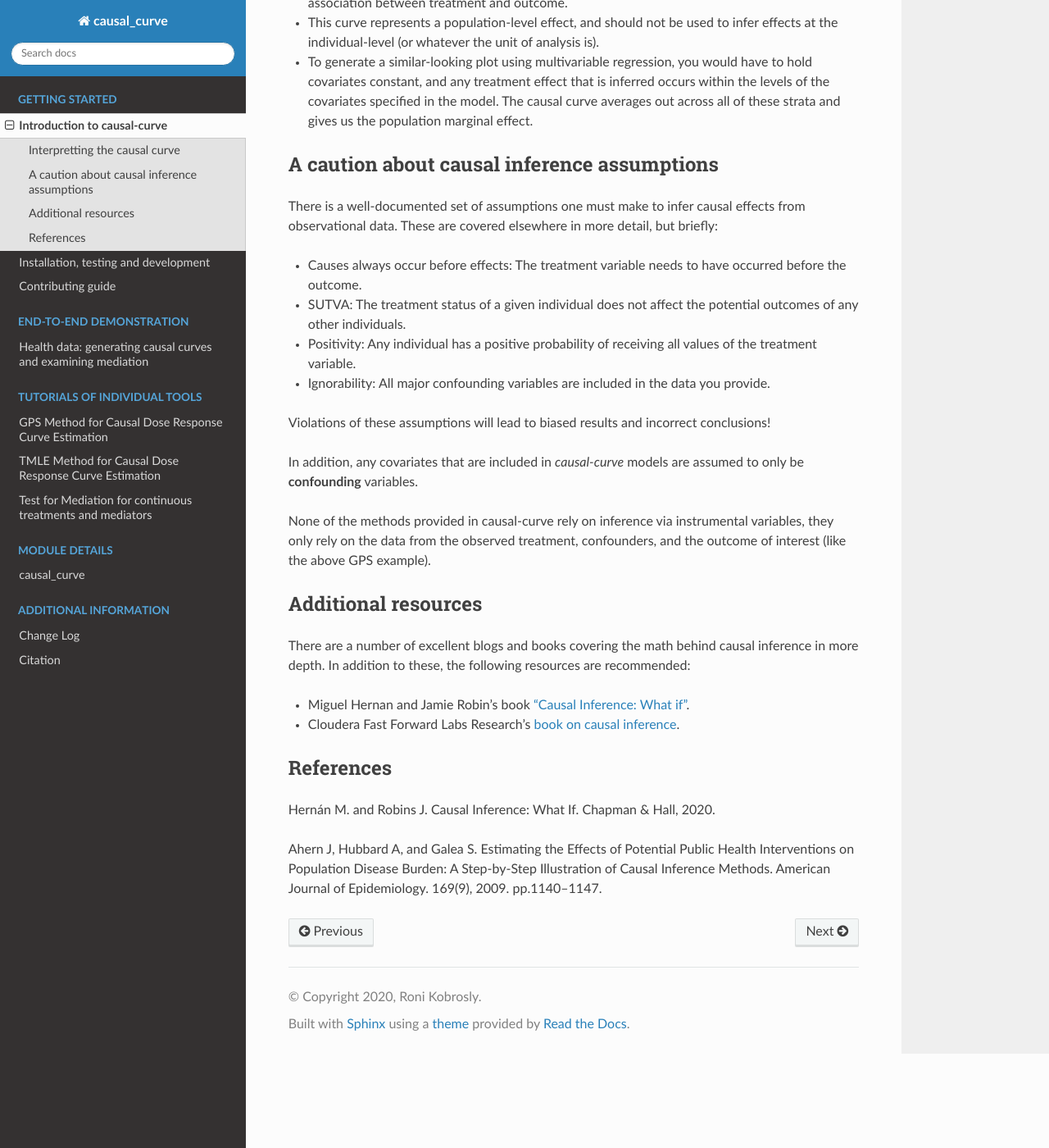
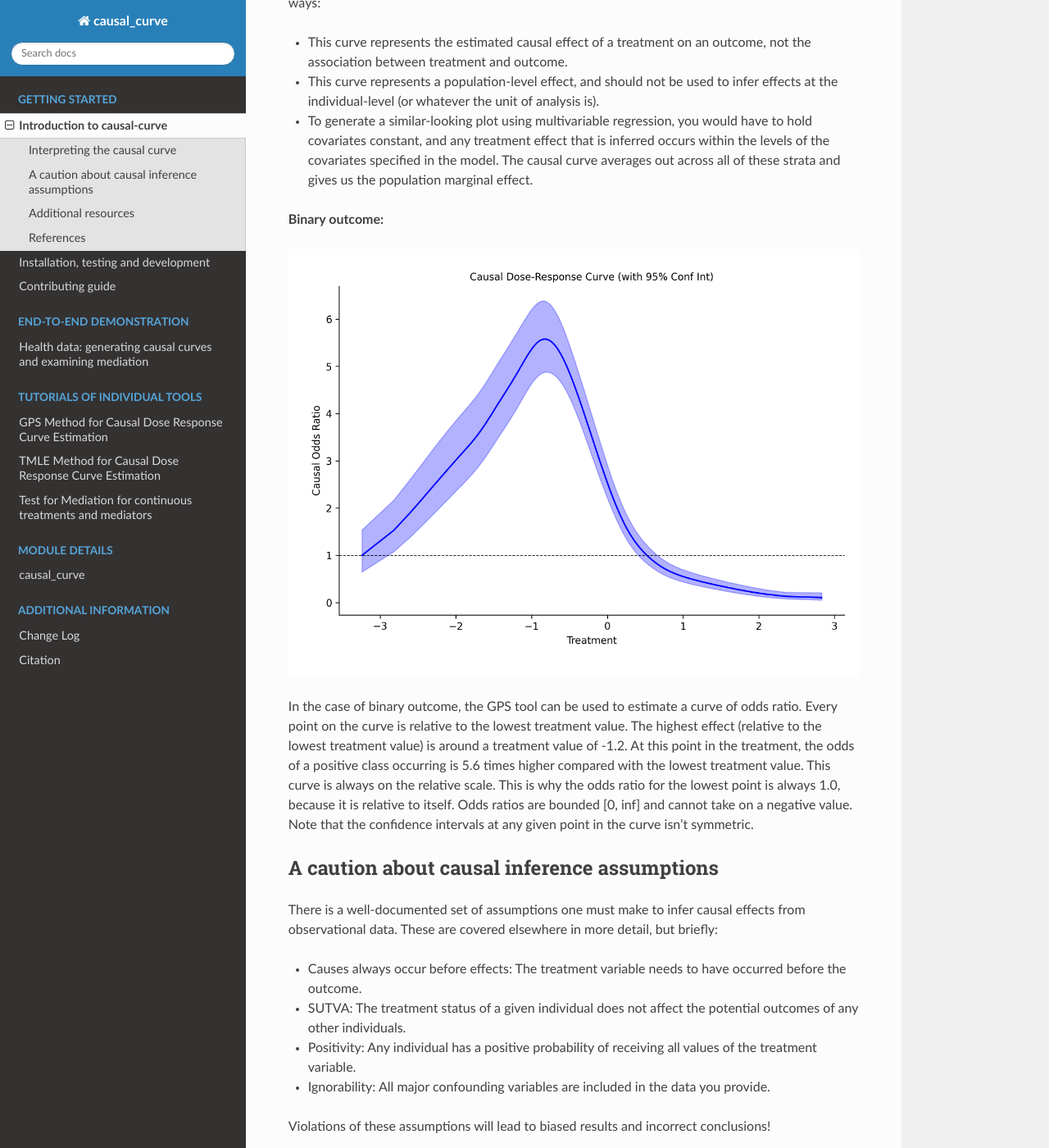
Before and after one commit to ronikobrosly/causal-curve, a Sphinx documentation site: the page built from docs/intro.rst, in a window 1280 px wide and 1400 px high, scrolled down 1673 px. Shown: the whole window at 82% size. Built offline with Sphinx 7.4.7 and the Read the Docs theme 2.0.0, drawn with Linux system fonts in a browser that asks for light colours; some of the changed text lies outside the part shown.

Commit message:
updated the docs

```diff
--- a/docs/GPS_example.rst
+++ b/docs/GPS_example.rst
@@ -84,8 +84,8 @@ half the error of a simple LOESS estimate using only the treatment and the outco
 
 .. image:: ../imgs/cdrc/CDRC.png
 
-
-
+A binary outcome can also be handled with the GPS tool. As long as the outcome series contains
+binary integer values (e.g. 0's and 1's) the GPS `fit` method will work as it's supposed to.
 
 
 References
--- a/docs/index.rst
+++ b/docs/index.rst
@@ -64,6 +64,7 @@ There are many available methods to perform causal inference when your intervent
 but few methods exist to handle continuous treatments. This is unfortunate because there are many
 scenarios (in industry and research) where these methods would be useful. This library attempts to
 address this gap, providing tools to estimate causal curves (AKA causal dose-response curves).
+Both continuous and binary outcomes can be modeled with this package.
 
 
 Quick example (of the ``GPS`` tool)
--- a/docs/intro.rst
+++ b/docs/intro.rst
@@ -14,7 +14,6 @@ However, for ethical or financial reasons, experiments may not always be feasibl
 * It's not ethical to randomly assign some people to receive a possible carcinogen in pill form while others receive a sugar pill, and then see which group is more likely to develop cancer.
 * It's not feasible to increase the household incomes of some New York neighborhoods, while leaving others unchanged to see if changing a neighborhood's income inequality would improve the local crime rate.
 
-
 "Causal inference" methods are a set of approaches that attempt to estimate causal effects
 from observational rather than experimental data, correcting for the biases that are inherent
 to analyzing observational data (e.g. confounding and selection bias) [@Hernán:2020].
@@ -24,11 +23,14 @@ and potentially confounding variables across your units of analysis (in addition
 then you can essentially simulate a proper experiment and make causal claims.
 
 
-Interpretting the causal curve
+Interpreting the causal curve
 ------------------------------
 
 Two of the methods contained within this package produce causal curves for continuous treatments
-(see the GPS and TMLE methods).
+(see the GPS and TMLE methods). Both continuous and binary treatments can be modeled
+(only the GPS tool can handle binary outcomes).
+
+**Continuous outcome:**
 
 .. image:: ../imgs/welcome_plot.png
 
@@ -44,6 +46,18 @@ generated through standard multivariable regression modeling in a few important
 * This curve represents the estimated causal effect of a treatment on an outcome, not the association between treatment and outcome.
 * This curve represents a population-level effect, and should not be used to infer effects at the individual-level (or whatever the unit of analysis is).
 * To generate a similar-looking plot using multivariable regression, you would have to hold covariates constant, and any treatment effect that is inferred occurs within the levels of the covariates specified in the model. The causal curve averages out across all of these strata and gives us the population marginal effect.
+
+**Binary outcome:**
+
+.. image:: ../imgs/binary_OR_fig.png
+
+In the case of binary outcome, the GPS tool can be used to estimate a curve of odds ratio. Every
+point on the curve is relative to the lowest treatment value. The highest effect (relative to the lowest treatment value)
+is around a treatment value of -1.2. At this point in the treatment, the odds of a positive class
+occurring is 5.6 times higher compared with the lowest treatment value. This curve is always on
+the relative scale. This is why the odds ratio for the lowest point is always 1.0, because it is
+relative to itself. Odds ratios are bounded [0, inf] and cannot take on a negative value. Note that
+the confidence intervals at any given point in the curve isn't symmetric.
 
 
 A caution about causal inference assumptions
--- a/docs/requirements.txt
+++ b/docs/requirements.txt
@@ -15,4 +15,5 @@ pytz
 scikit-learn
 scipy
 six
+sphinx_rtd_theme
 statsmodels
--- a/requirements.txt
+++ b/requirements.txt
@@ -15,4 +15,5 @@ pytz
 scikit-learn
 scipy
 six
+sphinx_rtd_theme
 statsmodels
--- a/setup.py
+++ b/setup.py
@@ -38,6 +38,7 @@ setuptools.setup(
         'scikit-learn',
         'scipy',
         'six',
+        'sphinx_rtd_theme',
         'statsmodels'
     ]
 )
```
